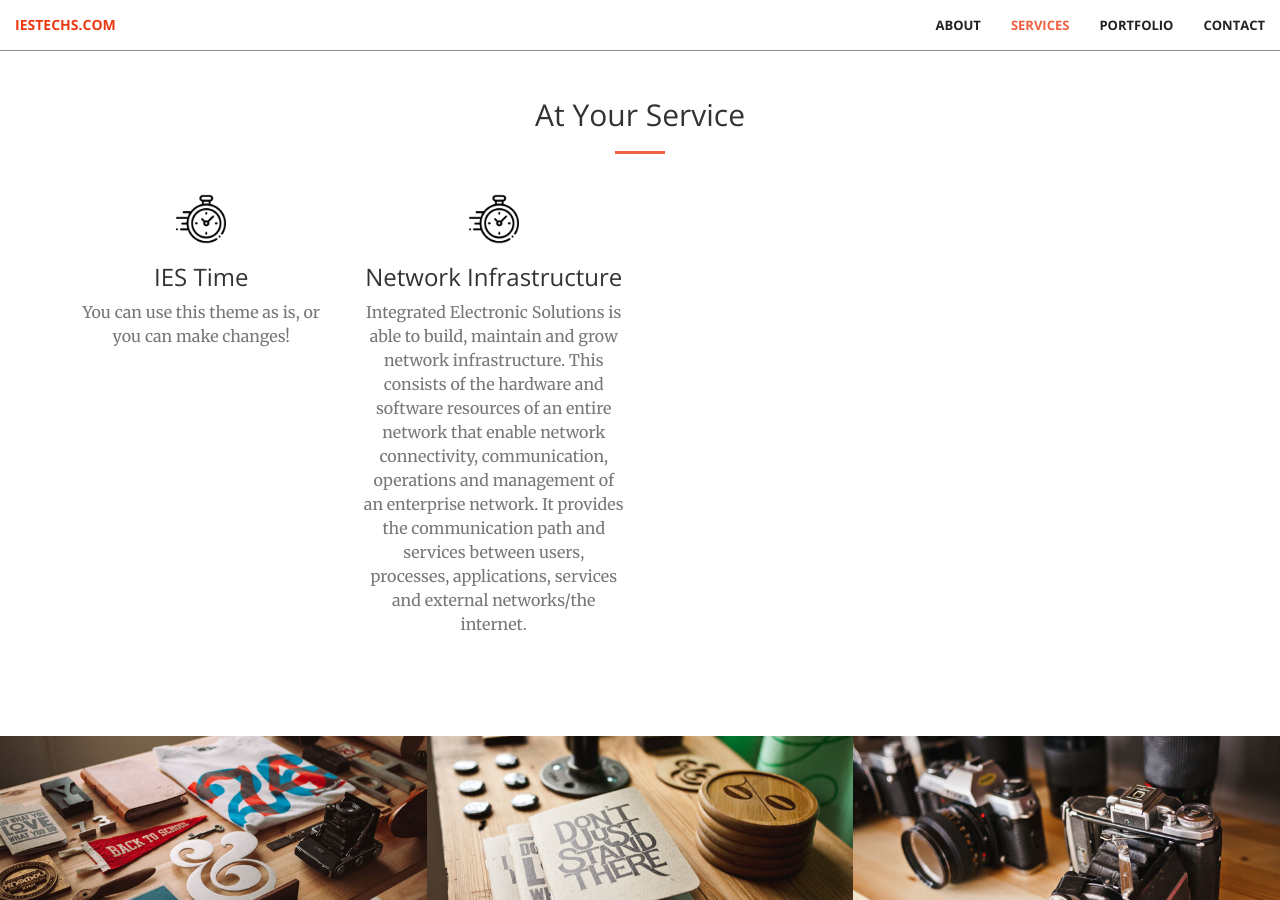
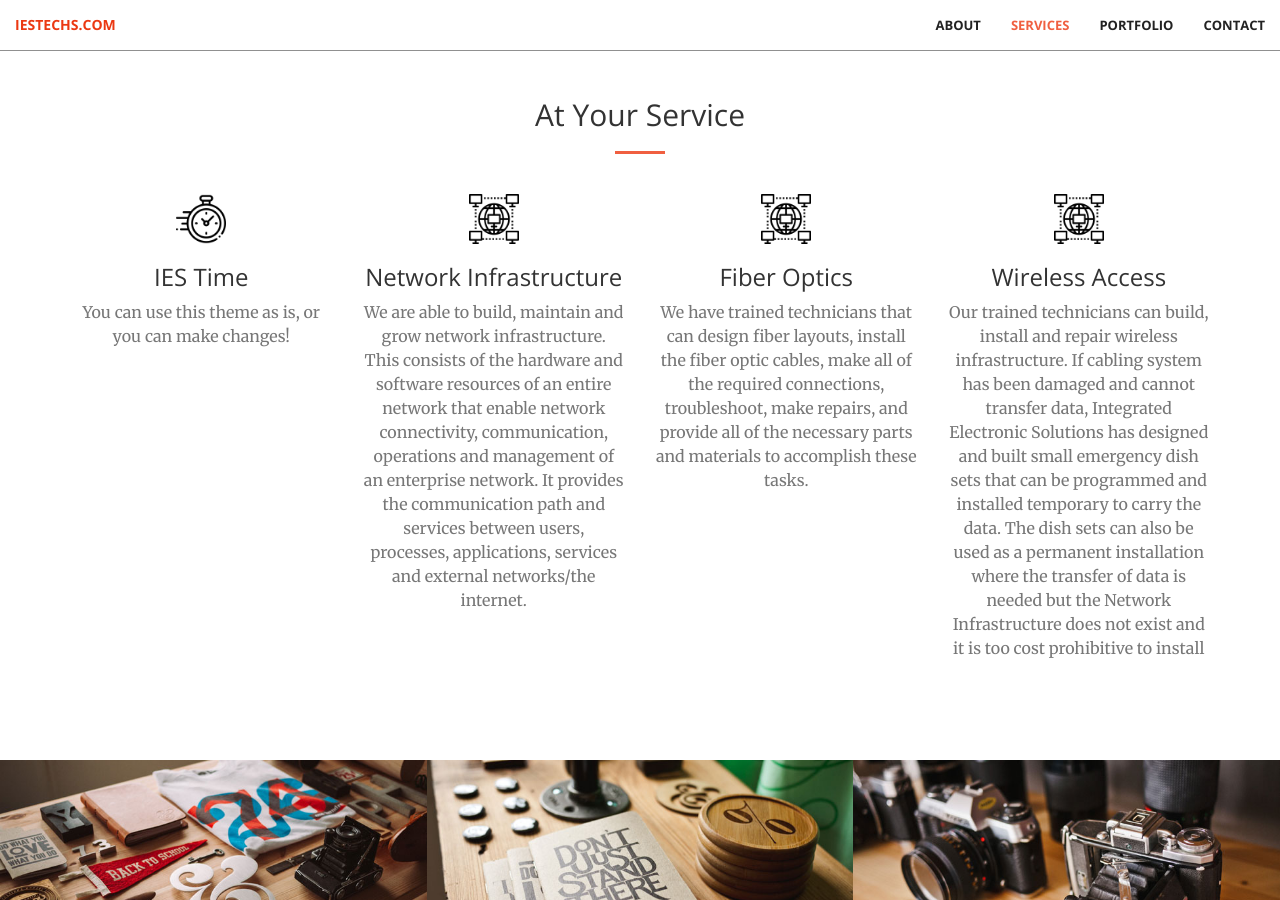
Before and after one commit to koelzerdev/koelzerdev.github.io, a Jekyll site: the page built from index.html, in a window 1280 px wide and 900 px high, scrolled down 1416 px. Built offline with Jekyll 4.4.1, drawn with Linux system fonts in a browser that asks for light colours.

Commit message:
more services

```diff
--- a/_includes/services.html
+++ b/_includes/services.html
@@ -27,9 +27,25 @@
             <div class="col-lg-3 col-md-6 text-center">
                 <div class="service-box">
                     <!-- <i class="fa fa-4x fa-paper-plane wow bounceIn text-primary" data-wow-delay=".1s"></i> -->
-                    <img class="fa fa-4x fa-paper-plane wow bounceIn text-primary" data-wow-delay=".1s" src="img/clock.png" alt="clock" width="50" height="50">
+                    <img class="fa fa-4x fa-paper-plane wow bounceIn text-primary" data-wow-delay=".1s" src="img/Networkinfra.png" alt="clock" width="50" height="50">
                     <h3>Network Infrastructure</h3>
-                    <p class="text-muted">Integrated Electronic Solutions is able to build, maintain and grow network infrastructure. This consists of the hardware and software resources of an entire network that enable network connectivity, communication, operations and management of an enterprise network. It provides the communication path and services between users, processes, applications, services and external networks/the internet. </p>
+                    <p class="text-muted">We are able to build, maintain and grow network infrastructure. This consists of the hardware and software resources of an entire network that enable network connectivity, communication, operations and management of an enterprise network. It provides the communication path and services between users, processes, applications, services and external networks/the internet. </p>
+                </div>
+            </div>
+            <div class="col-lg-3 col-md-6 text-center">
+                <div class="service-box">
+                    <!-- <i class="fa fa-4x fa-paper-plane wow bounceIn text-primary" data-wow-delay=".1s"></i> -->
+                    <img class="fa fa-4x fa-paper-plane wow bounceIn text-primary" data-wow-delay=".1s" src="img/Networkinfra.png" alt="clock" width="50" height="50">
+                    <h3>Fiber Optics</h3>
+                    <p class="text-muted">We have trained technicians that can design fiber layouts, install the fiber optic cables, make all of the required connections, troubleshoot, make repairs, and provide all of the necessary parts and materials to accomplish these tasks. </p>
+                </div>
+            </div>
+            <div class="col-lg-3 col-md-6 text-center">
+                <div class="service-box">
+                    <!-- <i class="fa fa-4x fa-paper-plane wow bounceIn text-primary" data-wow-delay=".1s"></i> -->
+                    <img class="fa fa-4x fa-paper-plane wow bounceIn text-primary" data-wow-delay=".1s" src="img/Networkinfra.png" alt="clock" width="50" height="50">
+                    <h3>Wireless Access</h3>
+                    <p class="text-muted">Our trained technicians can build, install and repair wireless infrastructure. If cabling system has been damaged and cannot transfer data, Integrated Electronic Solutions has designed and built small emergency dish sets that can be programmed and installed temporary to carry the data. The dish sets can also be used as a permanent installation where the transfer of data is needed but the Network Infrastructure does not exist and it is too cost prohibitive to install </p>
                 </div>
             </div>
             <!-- <div class="col-lg-3 col-md-6 text-center">
```
